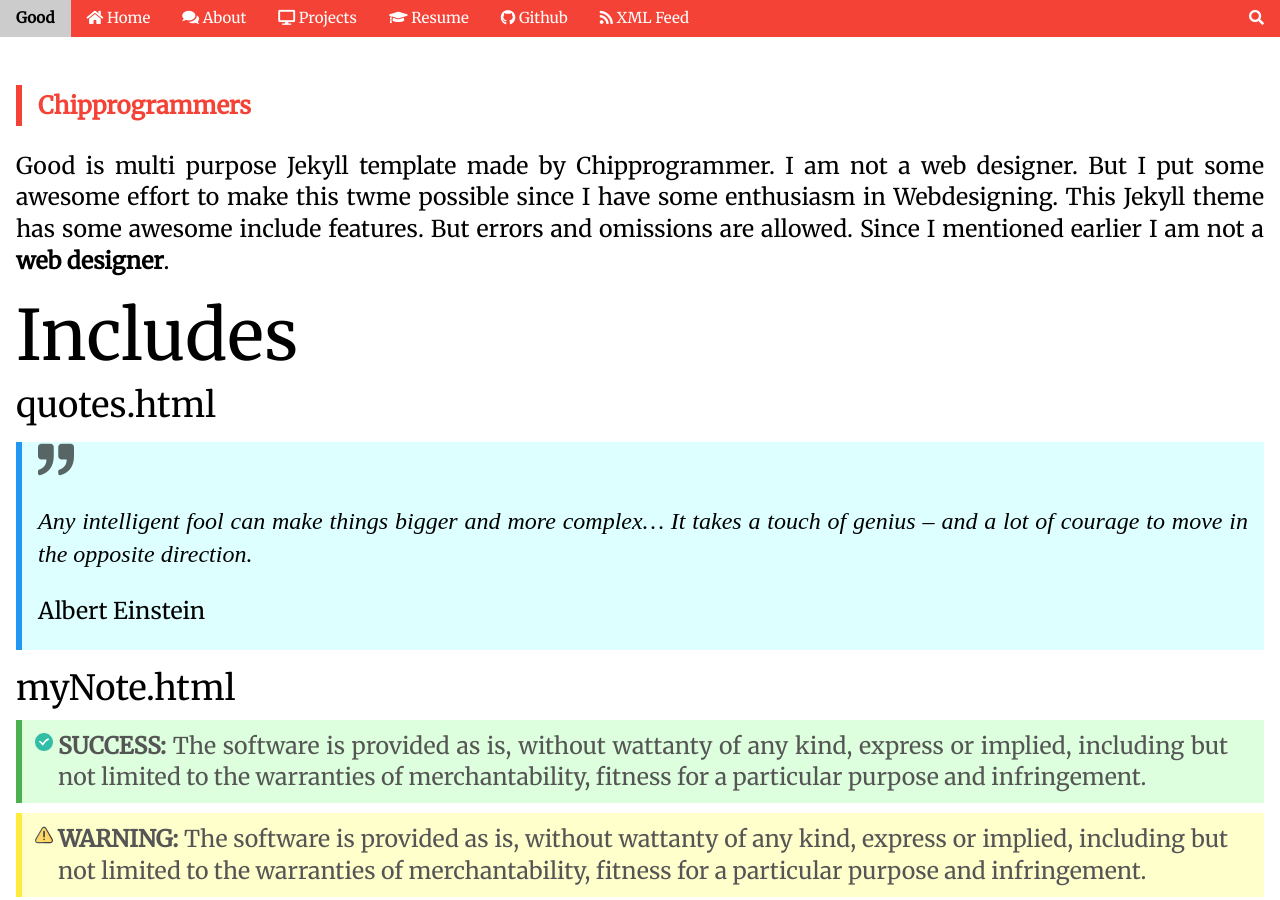
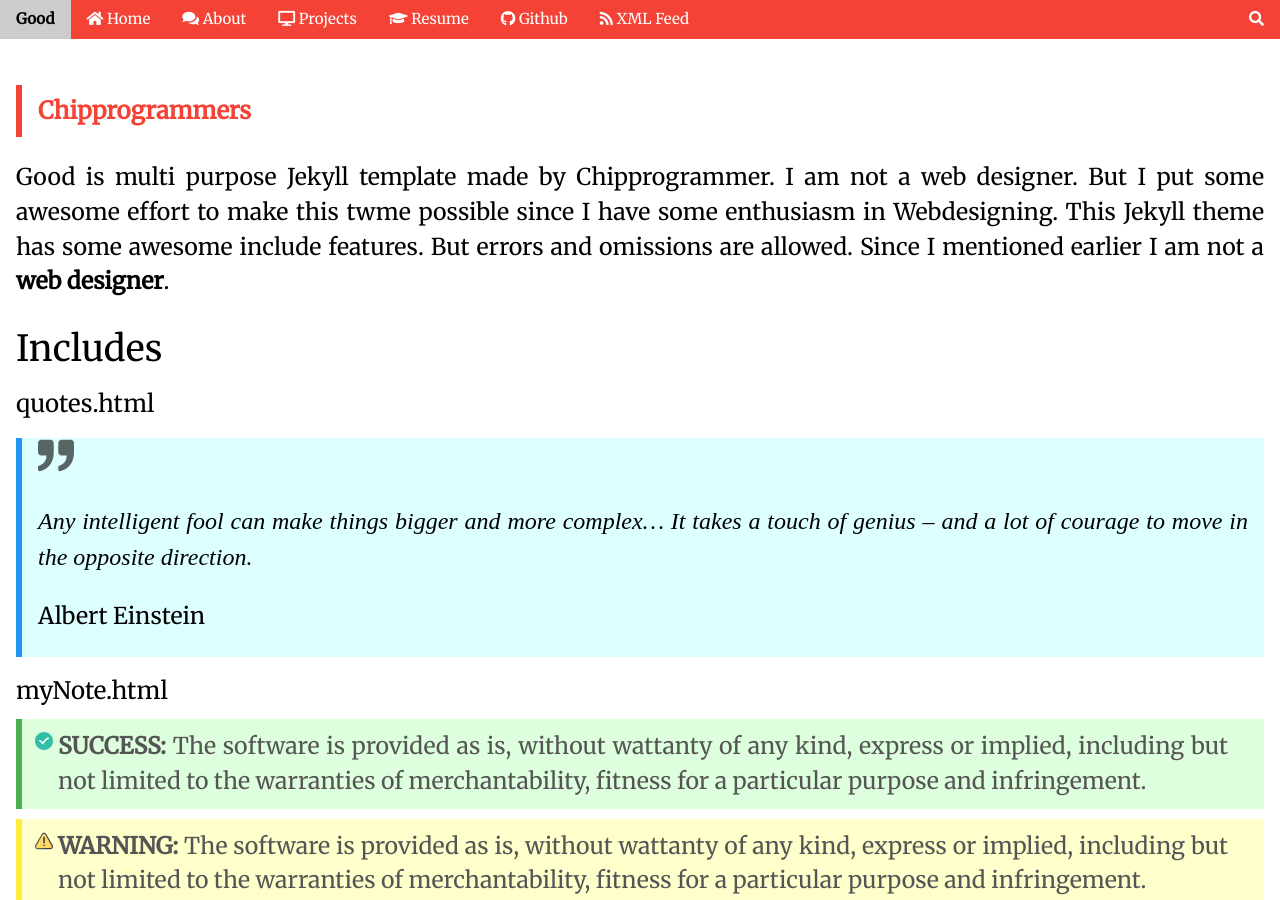
Before and after one commit to chipprogrammers/Good, a Jekyll site: the page built from index.md, in a window 1280 px wide and 900 px high. Built offline with Jekyll 4.4.1, drawn with Linux system fonts in a browser that asks for light colours; comment, search, counter and statistics services are not loaded.

Commit message:
Update head.html

```diff
--- a/_includes/head.html
+++ b/_includes/head.html
@@ -1,7 +1,6 @@
 <meta charset="UTF-8">
 <meta name="viewport" content="width=device-width, initial-scale=1">
 <link rel="stylesheet" href="{{ site.baseurl }}/assets/css/w3.css">
-<link rel="stylesheet" href="{{ site.baseurl }}/assets/css/typography.css">
 <link href="https://fonts.googleapis.com/css?family=Merriweather" rel="stylesheet">
 <link rel="stylesheet" href="{{ site.baseurl }}/assets/css/main_unminified.css">
 <link rel="stylesheet" href="{{ site.baseurl }}/fonts/css/fontawesome-all.min.css">
```
